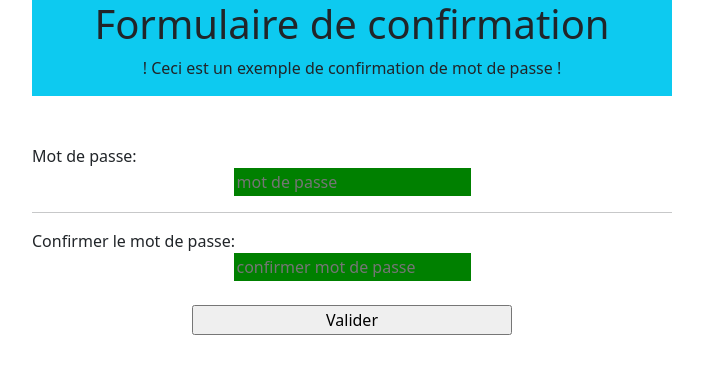
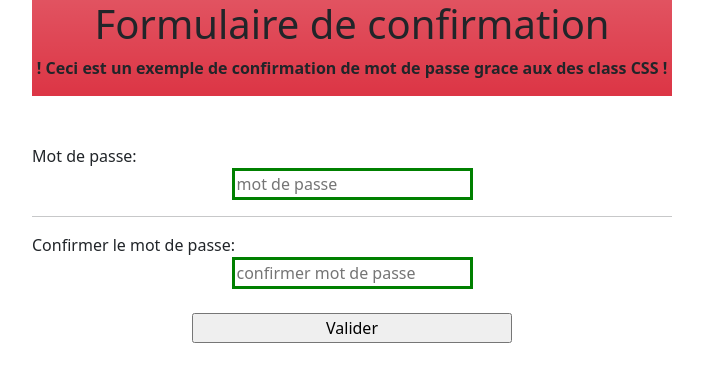
Before and after one commit to johnnydwtt/exerciceJavascript, a plain HTML site: page partie5av4/index.html in a window 1280 px wide. Both pictures are taken after a click on the button "Valider". Shown: the whole page, without its empty margins (288-991 px from the left). Drawn offline with nearby package versions, Linux system fonts and the light colour scheme.

Commit message:
correction

```diff
--- a/partie5av4/assets/css/style.css
+++ b/partie5av4/assets/css/style.css
@@ -1,8 +1,8 @@
 .red{
-    color: red;
+    border: solid 3px red;
 }
 .green{
-    color: green;
+    border: solid 3px green;
 }
 
 .largM{
--- a/partie5av4/assets/js/exercice2.js
+++ b/partie5av4/assets/js/exercice2.js
@@ -0,0 +1,19 @@
+// Exercice 2
+
+// Cet algorhytme indique si le mot de passe correspond à sa confirmation
+
+
+// On affecte à la variable pass1 l'élément HTML qui contient l'id passone
+let pass1 = document.getElementById('passone');
+let pass2 = document.getElementById('passtwo');
+let button = document.getElementById('button1');
+button.onclick= () => {
+// On ajoute .value car on compare la valeur du champ HTML
+    if(pass1.value===pass2.value){
+        pass1.className=('green')
+        pass2.className=('green')
+    }else{
+        pass1.className=('red')
+        pass2.className=('red')
+    }
+}
--- a/partie5av4/index.html
+++ b/partie5av4/index.html
@@ -22,10 +22,10 @@
     </head>
 
     <body>
-        <div class="d-flex justify-content-center">
-        <div class="largM d-flex align-items-center bg-info flex-column">
+        <div class="d-flex justify-content-center fw-bold">
+        <div class="largM d-flex align-items-center bg-danger bg-gradient flex-column">
         <h1>Formulaire de confirmation</h1>
-        <p>! Ceci est un exemple de confirmation de mot de passe !</p>
+        <p>! Ceci est un exemple de confirmation de mot de passe grace aux des class CSS !</p>
     </div>
     </div>
 
@@ -51,7 +51,7 @@
         </form>
 
 
-        <script src="assets/js/exercice1.js">
+        <script src="assets/js/exercice2.js">
 
 
 
```
